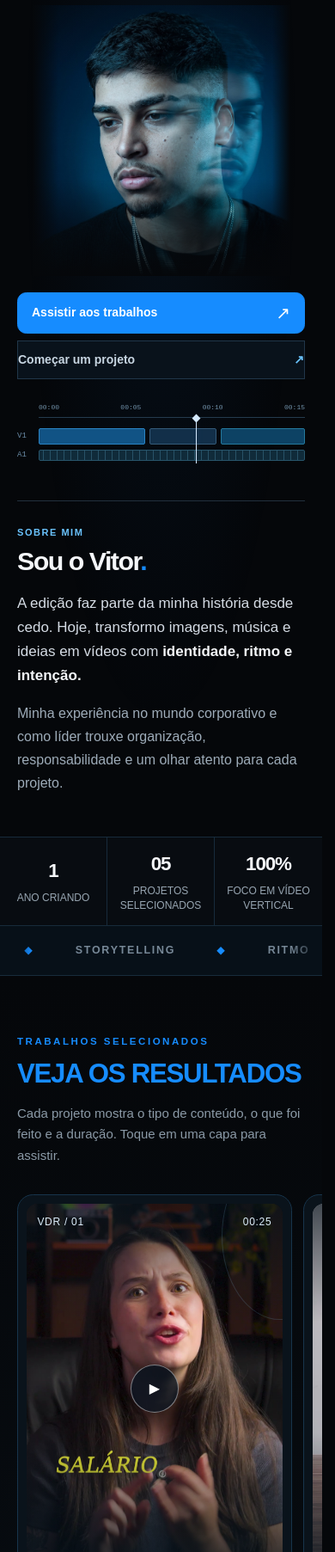
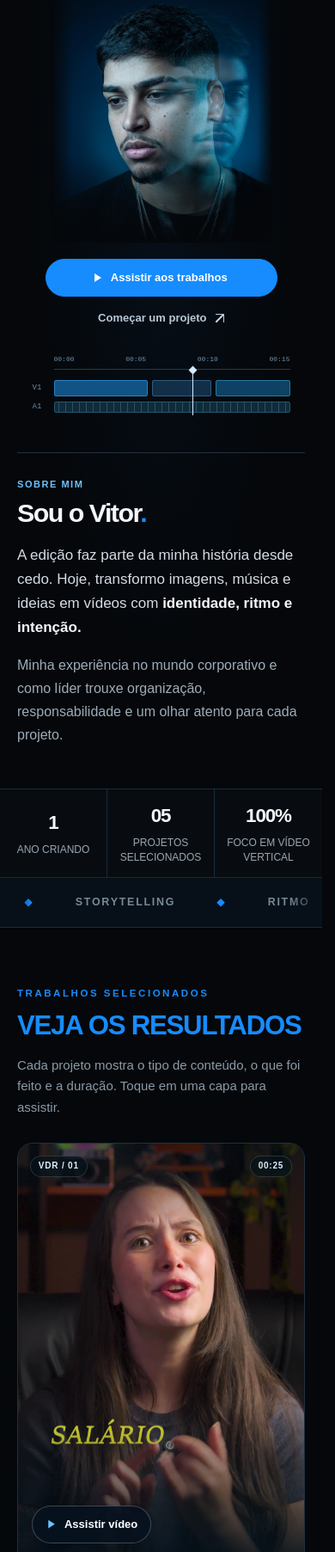
Before and after one commit to VDR-EDITOR/trabalhos, a plain HTML site: page index.html in a window 390 px wide. Shown: the part 195-2000 px from the top of the page at 86% size. Drawn offline with Linux system fonts and the light colour scheme.

Commit message:
Add files via upload

```diff
--- a/index.html
+++ b/index.html
@@ -8,7 +8,7 @@
   <meta http-equiv="Expires" content="0">
   <meta name="description" content="Portfólio de Vitor, editor de vídeos verticais para Reels, TikTok e Shorts.">
   <title>Vitor — Editor de Vídeos Verticais</title>
-  <link rel="stylesheet" href="style.css?v=15">
+  <link rel="stylesheet" href="style.css?v=17">
 </head>
 <body>
 <header class="site-header">
@@ -51,11 +51,11 @@
   <section class="work" id="trabalhos">
     <div class="section-intro"><p class="eyebrow">TRABALHOS SELECIONADOS</p><h2 class="result-title">VEJA OS RESULTADOS</h2><p>Cada projeto mostra o tipo de conteúdo, o que foi feito e a duração. Toque em uma capa para assistir.</p></div>
     <div class="project-showcase">
-      <article class="project-tile one"><button class="cover-ui open-video" type="button" data-video="XfPUA1C0Bek" data-title="Intercâmbio na Austrália"><img src="assets/thumbnails/bianca-intercambio.jpg" alt="Capa do vídeo Intercâmbio na Austrália"><div class="cover-head"><span>VDR / 01</span><span>00:25</span></div><span class="project-play">▶</span></button><div class="tile-info"><div><span>REELS / CREATOR</span><h3>Intercâmbio na Austrália</h3><p>Bianca Vilaplana · Edição dinâmica · Legendas</p></div><button class="open-video" type="button" data-video="XfPUA1C0Bek" data-title="Intercâmbio na Austrália" aria-label="Assistir Intercâmbio na Austrália">↗</button></div></article>
-      <article class="project-tile two"><button class="cover-ui open-video" type="button" data-video="sMjXAIPmvq0" data-title="Canais de distribuição"><img src="assets/thumbnails/canais-distribuicao.jpg" alt="Capa do vídeo Canais de distribuição"><div class="cover-head"><span>VDR / 02</span><span>00:47</span></div><span class="project-play">▶</span></button><div class="tile-info"><div><span>REELS / NEGÓCIOS</span><h3>Canais de distribuição</h3><p>Fernando Ramalho · Edição educativa · Elementos gráficos</p></div><button class="open-video" type="button" data-video="sMjXAIPmvq0" data-title="Canais de distribuição" aria-label="Assistir Canais de distribuição">↗</button></div></article>
-      <article class="project-tile three"><button class="cover-ui open-video" type="button" data-video="6Lj0cHXwM4Y" data-title="Combo Estratégico"><img src="assets/thumbnails/combo-estrategico.jpg" alt="Capa do vídeo Combo Estratégico"><div class="cover-head"><span>VDR / 03</span><span>00:27</span></div><span class="project-play">▶</span></button><div class="tile-info"><div><span>REELS / PRODUTO</span><h3>Combo Estratégico</h3><p>Produto · Motion · Sound design</p></div><button class="open-video" type="button" data-video="6Lj0cHXwM4Y" data-title="Combo Estratégico" aria-label="Assistir Combo Estratégico">↗</button></div></article>
-      <article class="project-tile four"><button class="cover-ui open-video" type="button" data-video="N7VnEPO7PxE" data-title="Seu vídeo pode mais"><img src="assets/thumbnails/vdr-conceitual.jpg" alt="Capa do vídeo Seu vídeo pode mais"><div class="cover-head"><span>VDR / 04</span><span>00:43</span></div><span class="project-play">▶</span></button><div class="tile-info"><div><span>MOTION / AUTORAL</span><h3>Seu vídeo pode mais</h3><p>Vídeo autoral · Motion · Sound design</p></div><button class="open-video" type="button" data-video="N7VnEPO7PxE" data-title="Seu vídeo pode mais" aria-label="Assistir Seu vídeo pode mais">↗</button></div></article>
-      <article class="project-tile five"><button class="cover-ui open-video" type="button" data-video="wqzRcW2Z1NQ" data-title="Video Toguro Podcast"><img src="https://i.ytimg.com/vi/wqzRcW2Z1NQ/oar2.jpg" alt="Capa do vídeo Video Toguro Podcast" loading="lazy"><div class="cover-head"><span>VDR / 05</span><span>00:57</span></div><span class="project-play">▶</span></button><div class="tile-info"><div><span>SHORTS / PODCAST</span><h3>Video Toguro Podcast</h3><p>Conteúdo autoral · Ritmo · Legendas</p></div><button class="open-video" type="button" data-video="wqzRcW2Z1NQ" data-title="Video Toguro Podcast" aria-label="Assistir Video Toguro Podcast">↗</button></div></article>
+      <article class="project-tile one"><button class="cover-ui open-video" type="button" data-video="XfPUA1C0Bek" data-title="Intercâmbio na Austrália" aria-label="Assistir Intercâmbio na Austrália"><img src="assets/thumbnails/bianca-intercambio.jpg" alt="Capa do vídeo Intercâmbio na Austrália"><div class="cover-head"><span>VDR / 01</span><span>00:25</span></div><span class="project-play" aria-hidden="true">▶</span><span class="mobile-video-play" aria-hidden="true"><svg viewBox="0 0 12 12" width="13" height="13" focusable="false" aria-hidden="true"><path d="M3 1.5 10 6 3 10.5Z" fill="currentColor"></path></svg>Assistir vídeo</span></button><div class="tile-info"><div><span>REELS / CREATOR</span><h3>Intercâmbio na Austrália</h3><p>Bianca Vilaplana · Edição dinâmica · Legendas</p></div><button class="open-video" type="button" data-video="XfPUA1C0Bek" data-title="Intercâmbio na Austrália" aria-label="Assistir Intercâmbio na Austrália">↗</button></div></article>
+      <article class="project-tile two"><button class="cover-ui open-video" type="button" data-video="sMjXAIPmvq0" data-title="Canais de distribuição" aria-label="Assistir Canais de distribuição"><img src="assets/thumbnails/canais-distribuicao.jpg" alt="Capa do vídeo Canais de distribuição"><div class="cover-head"><span>VDR / 02</span><span>00:47</span></div><span class="project-play" aria-hidden="true">▶</span><span class="mobile-video-play" aria-hidden="true"><svg viewBox="0 0 12 12" width="13" height="13" focusable="false" aria-hidden="true"><path d="M3 1.5 10 6 3 10.5Z" fill="currentColor"></path></svg>Assistir vídeo</span></button><div class="tile-info"><div><span>REELS / NEGÓCIOS</span><h3>Canais de distribuição</h3><p>Fernando Ramalho · Edição educativa · Elementos gráficos</p></div><button class="open-video" type="button" data-video="sMjXAIPmvq0" data-title="Canais de distribuição" aria-label="Assistir Canais de distribuição">↗</button></div></article>
+      <article class="project-tile three"><button class="cover-ui open-video" type="button" data-video="6Lj0cHXwM4Y" data-title="Combo Estratégico" aria-label="Assistir Combo Estratégico"><img src="assets/thumbnails/combo-estrategico.jpg" alt="Capa do vídeo Combo Estratégico"><div class="cover-head"><span>VDR / 03</span><span>00:27</span></div><span class="project-play" aria-hidden="true">▶</span><span class="mobile-video-play" aria-hidden="true"><svg viewBox="0 0 12 12" width="13" height="13" focusable="false" aria-hidden="true"><path d="M3 1.5 10 6 3 10.5Z" fill="currentColor"></path></svg>Assistir vídeo</span></button><div class="tile-info"><div><span>REELS / PRODUTO</span><h3>Combo Estratégico</h3><p>Produto · Motion · Sound design</p></div><button class="open-video" type="button" data-video="6Lj0cHXwM4Y" data-title="Combo Estratégico" aria-label="Assistir Combo Estratégico">↗</button></div></article>
+      <article class="project-tile four"><button class="cover-ui open-video" type="button" data-video="N7VnEPO7PxE" data-title="Seu vídeo pode mais" aria-label="Assistir Seu vídeo pode mais"><img src="assets/thumbnails/vdr-conceitual.jpg" alt="Capa do vídeo Seu vídeo pode mais"><div class="cover-head"><span>VDR / 04</span><span>00:43</span></div><span class="project-play" aria-hidden="true">▶</span><span class="mobile-video-play" aria-hidden="true"><svg viewBox="0 0 12 12" width="13" height="13" focusable="false" aria-hidden="true"><path d="M3 1.5 10 6 3 10.5Z" fill="currentColor"></path></svg>Assistir vídeo</span></button><div class="tile-info"><div><span>MOTION / AUTORAL</span><h3>Seu vídeo pode mais</h3><p>Vídeo autoral · Motion · Sound design</p></div><button class="open-video" type="button" data-video="N7VnEPO7PxE" data-title="Seu vídeo pode mais" aria-label="Assistir Seu vídeo pode mais">↗</button></div></article>
+      <article class="project-tile five"><button class="cover-ui open-video" type="button" data-video="wqzRcW2Z1NQ" data-title="Video Toguro Podcast" aria-label="Assistir Video Toguro Podcast"><img src="https://i.ytimg.com/vi/wqzRcW2Z1NQ/oar2.jpg" alt="Capa do vídeo Video Toguro Podcast" loading="lazy"><div class="cover-head"><span>VDR / 05</span><span>00:57</span></div><span class="project-play" aria-hidden="true">▶</span><span class="mobile-video-play" aria-hidden="true"><svg viewBox="0 0 12 12" width="13" height="13" focusable="false" aria-hidden="true"><path d="M3 1.5 10 6 3 10.5Z" fill="currentColor"></path></svg>Assistir vídeo</span></button><div class="tile-info"><div><span>SHORTS / PODCAST</span><h3>Video Toguro Podcast</h3><p>Conteúdo autoral · Ritmo · Legendas</p></div><button class="open-video" type="button" data-video="wqzRcW2Z1NQ" data-title="Video Toguro Podcast" aria-label="Assistir Video Toguro Podcast">↗</button></div></article>
     </div>
   </section>
 
@@ -109,5 +109,5 @@
     <p class="copy-status" id="copy-status" role="status" aria-live="polite"></p>
   </div>
 </dialog>
-<script src="script.js?v=15"></script>
+<script src="script.js?v=17"></script>
 </body></html>
--- a/style.css
+++ b/style.css
@@ -143,6 +143,7 @@ button,a{-webkit-tap-highlight-color:transparent}
 .cover-head{position:relative;z-index:2;width:100%;display:flex;flex-wrap:wrap;gap:.3rem;justify-content:space-between;color:#deeffc;font-size:.75rem;letter-spacing:.06em}
 .project-play{position:absolute;z-index:3;left:50%;top:50%;width:56px;height:56px;display:grid;place-items:center;transform:translate(-50%,-50%);border:1px solid #ffffff70;border-radius:50%;background:#06111dcc;color:#fff;box-shadow:0 8px 24px #0009;transition:transform .2s ease,background .2s ease}
 .cover-ui:hover .project-play{transform:translate(-50%,-50%) scale(1.08);background:var(--blue)}
+.mobile-video-play{display:none}
 .tile-info{padding:.95rem .25rem .35rem;display:flex;align-items:center;justify-content:space-between;gap:.4rem}
 .tile-info>div{min-width:0}
 .tile-info span{display:block;color:#62b8ff;font-size:.75rem;line-height:1.5;letter-spacing:.05em}
@@ -278,19 +279,24 @@ footer>div a:hover,footer>div button:hover{color:#fff}
   :root{--header-height:calc(64px + env(safe-area-inset-top))}
   .site-header .logo{font-size:.86rem;gap:.5rem}
   .site-header .logo-avatar{width:31px;height:31px}
-  .menu-toggle{border-color:#1b3448;background:#0a121b}
+  .menu-toggle{border-color:transparent;background:transparent;padding:12px;gap:4px}
+  .menu-toggle.is-open span:first-child{transform:translateY(6px) rotate(45deg)}
+  .menu-toggle.is-open span:last-child{transform:translateY(-6px) rotate(-45deg)}
   .hero{width:min(100%,560px);grid-template-areas:"headline" "visual" "actions" "timeline" "about";padding:calc(var(--header-height) + 1.75rem) max(1.25rem,env(safe-area-inset-right)) 3rem max(1.25rem,env(safe-area-inset-left));row-gap:1.15rem;justify-items:center}
   .hero:before{background:radial-gradient(ellipse at 50% 26%,#1264b517,transparent 60%)}
   .hero-copy{display:contents;container-type:normal;animation:none}
-  .hero h1{grid-area:headline;display:flex;flex-wrap:wrap;align-items:baseline;justify-content:center;gap:0 .18em;width:100%;margin:0;font-size:clamp(2.5rem,12.4vw,4rem);line-height:1.05;letter-spacing:-.05em;text-align:center}
+  .hero h1{grid-area:headline;display:flex;flex-wrap:wrap;align-items:baseline;justify-content:center;gap:0 .18em;width:100%;margin:0;font-size:clamp(2.25rem,11vw,3.25rem);line-height:1.08;letter-spacing:-.045em;text-align:center}
   .hero h1 .headline-lead,.hero h1 .headline-main{flex:0 1 auto;margin:0;font-family:inherit;font-size:.5em;font-weight:700;line-height:1.3;letter-spacing:-.025em;color:#e5ebf2}
   .hero h1 .headline-accent{flex-basis:100%;margin-top:.1em}
-  .hero-visual{width:min(78vw,300px);max-width:100%;margin:.25rem auto 0}
-  .portrait-image{aspect-ratio:1/1.05}
-  .hero-actions{grid-area:actions;display:grid;grid-template-columns:1fr;width:min(100%,360px);margin:0;gap:.5rem}
-  .hero-actions a,.hero-actions button{width:100%;min-height:48px;padding:.75rem 1rem;border-radius:.65rem;font-size:.875rem;gap:.7rem;justify-content:space-between}
-  .hero-actions .secondary{min-height:44px;border:1px solid #203649;background:#09121b;color:#c7d5e1}
-  .hero-timeline{grid-area:timeline;width:min(100%,360px);margin:.5rem 0 .25rem}
+  .hero-visual{width:min(70vw,260px);max-width:100%;margin:.15rem auto 0}
+  .portrait-image{aspect-ratio:4/4.4}
+  .hero-actions{grid-area:actions;display:grid;grid-template-columns:1fr;width:min(100%,270px);margin:0;gap:.2rem;justify-items:center}
+  .hero-actions .primary,.hero-actions .secondary{width:100%;min-height:44px;padding:.7rem 1.15rem;border-radius:999px;font-size:.8125rem;font-weight:600;line-height:1.4;gap:.65rem;justify-content:center;box-shadow:none}
+  .hero-actions .secondary{border:0;background:transparent;color:#b7c8d8}
+  .hero-actions .primary b,.hero-actions .secondary span{display:none}
+  .hero-actions .primary:before{content:"";width:0;height:0;flex:none;border-top:5px solid transparent;border-bottom:5px solid transparent;border-left:8px solid currentColor}
+  .hero-actions .secondary:after{content:"";flex:none;width:9px;height:9px;border-top:1.5px solid currentColor;border-right:1.5px solid currentColor;background:linear-gradient(135deg,transparent 43%,currentColor 44% 56%,transparent 57%)}
+  .hero-timeline{grid-area:timeline;width:min(100%,300px);margin:.1rem 0 .25rem}
   .timeline-ruler{margin-left:25px;padding-bottom:.4rem;font-size:.5rem}
   .timeline-track{height:24px}
   .timeline-clip{height:19px}
@@ -306,14 +312,26 @@ footer>div a:hover,footer>div button:hover{color:#fff}
   .numbers span{max-width:105px;font-size:.75rem;line-height:1.4;letter-spacing:0}
   .trusted{padding:1.2rem 0}
   .marquee>div{gap:3rem}
-  .work{padding:4.25rem 1.25rem}
-  .section-intro{margin-bottom:2rem;text-align:left}
+  .work{padding:4.25rem max(1.25rem,env(safe-area-inset-right)) 4.25rem max(1.25rem,env(safe-area-inset-left))}
+  .section-intro{max-width:360px;margin:0 auto 1.75rem;text-align:left}
   .section-intro h2{margin:.75rem 0 1rem;font-size:clamp(1.875rem,8vw,2.5rem);line-height:1.1}
   .section-intro>p:last-child{margin:0;font-size:.9375rem;line-height:1.65}
-  .project-showcase{display:flex;gap:.85rem;margin-inline:-1.25rem;padding:0 1.25rem 1rem;overflow-x:auto;overscroll-behavior-x:contain;scroll-padding-inline:1.25rem;scroll-snap-type:x mandatory;scrollbar-width:thin;scrollbar-color:#245a82 transparent}
-  .project-showcase::-webkit-scrollbar{display:none}
-  .project-tile{flex:0 0 min(82vw,320px);scroll-snap-align:center}
-  .cover-ui{aspect-ratio:9/13}
+  .project-showcase{display:grid;grid-template-columns:minmax(0,1fr);width:100%;max-width:360px;margin:0 auto;padding:0;gap:1.75rem}
+  .project-tile{width:100%;padding:0;border-color:#20303e;border-radius:1.125rem;background:#0a1118;overflow:hidden}
+  .project-tile:hover{transform:none;box-shadow:none}
+  .cover-ui{display:block;aspect-ratio:9/13;padding:.875rem;border-radius:1rem 1rem 0 0}
+  .cover-ui:before{background:linear-gradient(180deg,#03101a80,transparent 25%,transparent 62%,#03101ae8)}
+  .cover-ui:after{display:none}
+  .cover-ui:focus-visible{outline-offset:-4px}
+  .cover-head{position:absolute;top:.875rem;left:.875rem;width:calc(100% - 1.75rem);align-items:center;font-size:.625rem;font-weight:600;line-height:1;letter-spacing:.08em}
+  .cover-head span{padding:.4rem .55rem;border:1px solid #ffffff24;border-radius:999px;background:#06121bba}
+  .project-play,.tile-info button{display:none}
+  .mobile-video-play{position:absolute;z-index:3;left:1rem;bottom:1rem;display:inline-flex;align-items:center;justify-content:center;gap:.55rem;max-width:calc(100% - 2rem);min-height:44px;padding:.65rem .95rem;border:1px solid #ffffff38;border-radius:999px;background:#07121fe8;color:#fff;font-size:.8125rem;font-weight:600;line-height:1.35;box-shadow:0 4px 16px #0003}
+  .mobile-video-play svg{display:block;flex:none;width:13px;height:13px;color:var(--blue-light)}
+  .tile-info{display:block;padding:1.15rem 1.125rem 1.3rem}
+  .tile-info span{font-size:.625rem;font-weight:700;line-height:1.5;letter-spacing:.1em}
+  .tile-info h3{margin:.45rem 0 .55rem;font-size:1.25rem;line-height:1.25;letter-spacing:-.025em;overflow-wrap:normal}
+  .tile-info p{font-size:.8125rem;line-height:1.65;color:#a4b4c2}
   .feedbacks{padding-block:4.25rem}
   .feedbacks-head{gap:1.1rem;margin-bottom:1.75rem;padding-inline:1.25rem;text-align:left}
   .feedbacks-head h2{font-size:clamp(2rem,8vw,2.5rem)}
@@ -330,6 +348,8 @@ footer>div a:hover,footer>div button:hover{color:#fff}
   .modal-header{padding:1rem}
   .contact-content{padding:1rem}
   .contact-options>a,.contact-options>button{padding:.75rem;gap:.65rem}
+  .contact-options>a>i{position:relative;display:block;width:100%;height:18px;font-size:0}
+  .contact-options>a>i:after{content:"";position:absolute;left:50%;top:50%;transform:translate(-50%,-50%);width:9px;height:9px;border-top:1.5px solid currentColor;border-right:1.5px solid currentColor;background:linear-gradient(135deg,transparent 43%,currentColor 44% 56%,transparent 57%)}
 }
 
 @media(max-width:390px){
@@ -342,6 +362,11 @@ footer>div a:hover,footer>div button:hover{color:#fff}
   .hero h1{font-size:clamp(2.5rem,7.8vw,3.7rem)}
   .hero-actions{margin-top:1rem;gap:.45rem 1rem}
   .hero-actions a,.hero-actions button{min-height:44px;padding:.6rem .85rem;font-size:.75rem}
+  .hero-actions .primary,.hero-actions .secondary{border-radius:999px;padding:.6rem 1rem;justify-content:center}
+  .hero-actions .secondary{border:0;background:transparent}
+  .hero-actions .primary b,.hero-actions .secondary span{display:none}
+  .hero-actions .primary:before{content:"";flex:none;border-top:4px solid transparent;border-bottom:4px solid transparent;border-left:7px solid currentColor}
+  .hero-actions .secondary:after{content:"";flex:none;width:9px;height:9px;border-top:1.5px solid currentColor;border-right:1.5px solid currentColor;background:linear-gradient(135deg,transparent 43%,currentColor 44% 56%,transparent 57%)}
   .hero-visual{width:100%;max-width:240px}
   .hero-timeline{margin-top:1rem}
   .hero-about{grid-template-columns:minmax(0,.7fr) minmax(0,1.3fr);gap:1.5rem;padding-top:1.5rem}
```
Also changed, not shown: LEIA-ME.txt.
